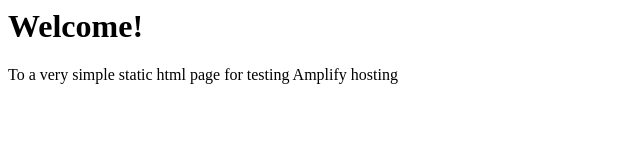
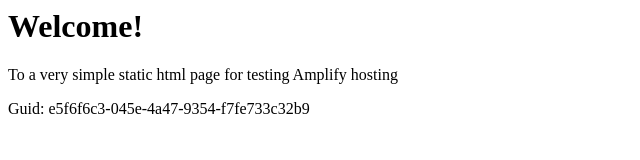
Before and after one commit to aws-aemilia-yul/Github-PR-Commit-Integration-Test-DoNotTouch-Gith-P5X5MO5I-v1-preprod-ca-central-1, a website: page src/index.html in a window 1280 px wide. Shown: the whole page, without its empty margins (0-640 px from the left). Drawn offline with Linux system fonts and the light colour scheme.

Commit message:
commit from integ tests

```diff
--- a/src/index.html
+++ b/src/index.html
@@ -1,3 +1,5 @@
+
+
 <html lang="en">
 
 <head>
@@ -10,6 +12,6 @@
 <body>
     <h1>Welcome!</h1>
     <p>To a very simple static html page for testing Amplify hosting</p>
-</body>
+    <p>Guid: e5f6f6c3-045e-4a47-9354-f7fe733c32b9</p></body>
 
 </html>
```
